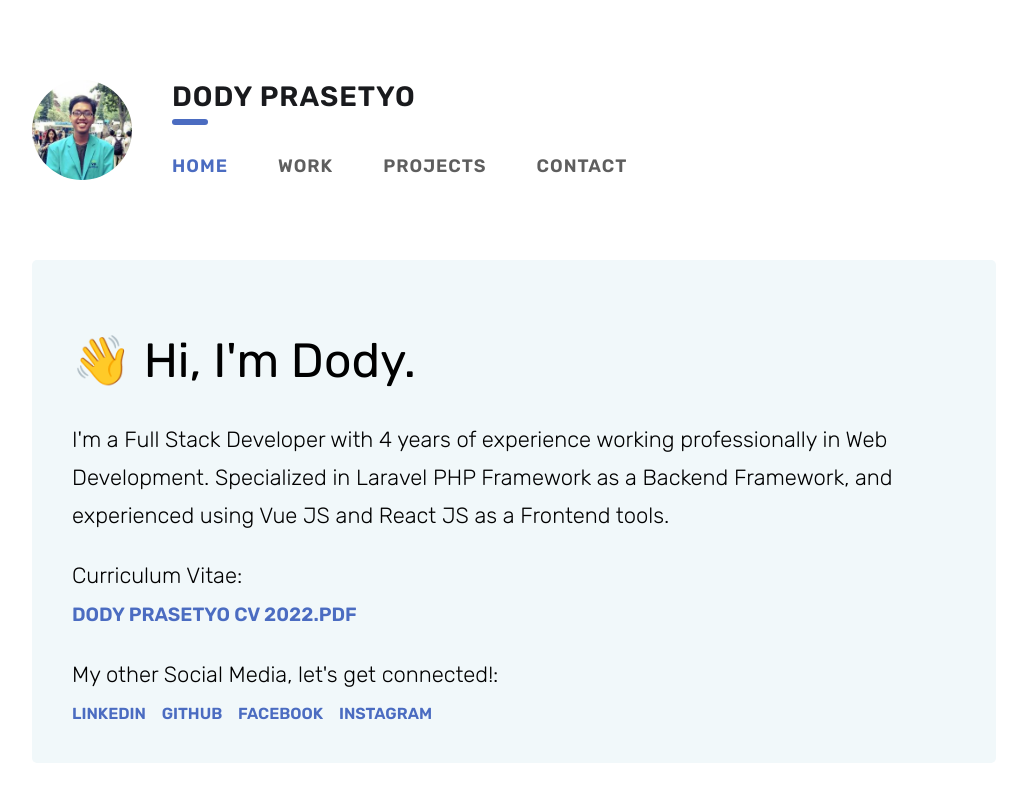
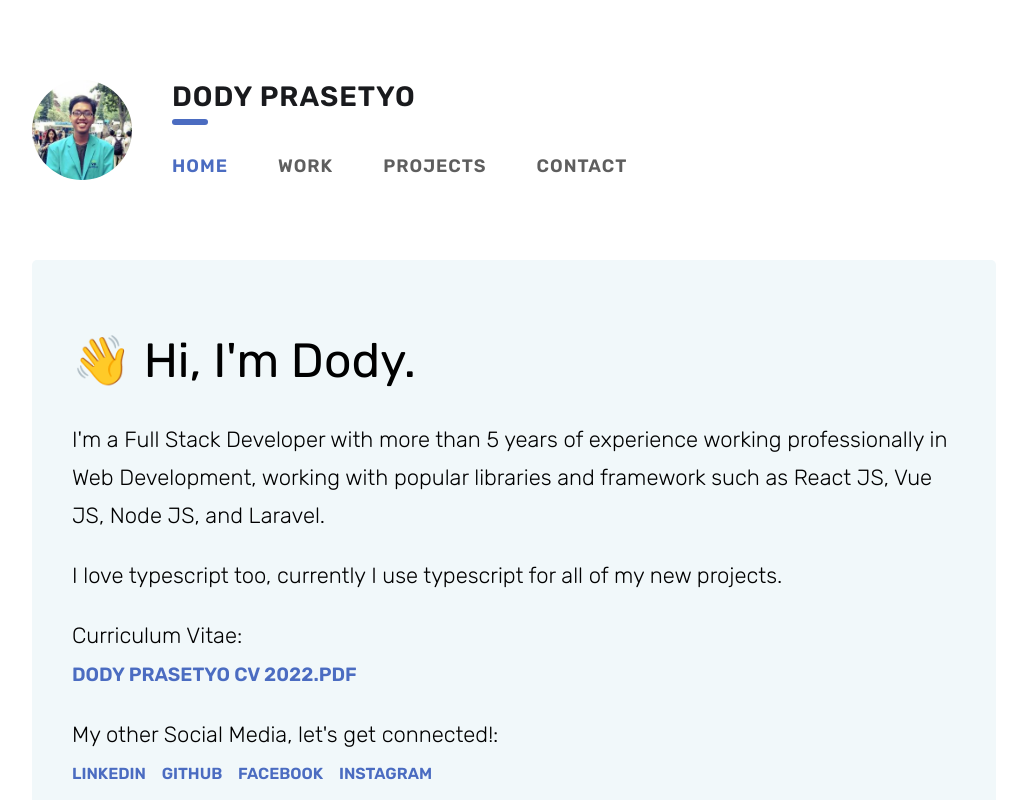
Before and after one commit to dodycode/v1, a Gatsby site: page / in a window 1280 px wide. Shown: the top 800 px of the page, without its empty margins (126-1153 px from the left). Built offline with nearby package versions, Linux system fonts and the light colour scheme; Gatsby itself is replaced by a stand-in of ours.

```diff
--- a/src/pages/index.js
+++ b/src/pages/index.js
@@ -10,8 +10,10 @@
     <div className="jumbotron">
       <h1>👋 Hi, I'm Dody.</h1>
       <p className="txt-large">
-        I'm a Full Stack Developer with 4 years of experience working professionally in Web Development.
-        Specialized in Laravel PHP Framework as a Backend Framework, and experienced using Vue JS and React JS as a Frontend tools.
+        I'm a Full Stack Developer with more than 5 years of experience working professionally in Web Development, working with popular libraries and framework such as React JS, Vue JS, Node JS, and Laravel.
+      </p>
+      <p className="txt-large">
+        I love typescript too, currently I use typescript for all of my new projects.
       </p>
       <p className="txt-large">Curriculum Vitae: <br />
       <a href="https://drive.google.com/file/d/1-AqkokZ_uQWzjOcU3NEaWXEZGU2GJWqW/view?usp=sharing" target="_blank" rel="noreferrer">Dody Prasetyo CV 2022.pdf</a>
```
Also changed, not shown: src/pages/work.js (+14 -0 lines), src/images/works/innovation-app/img01.png (added), 2 other files.
